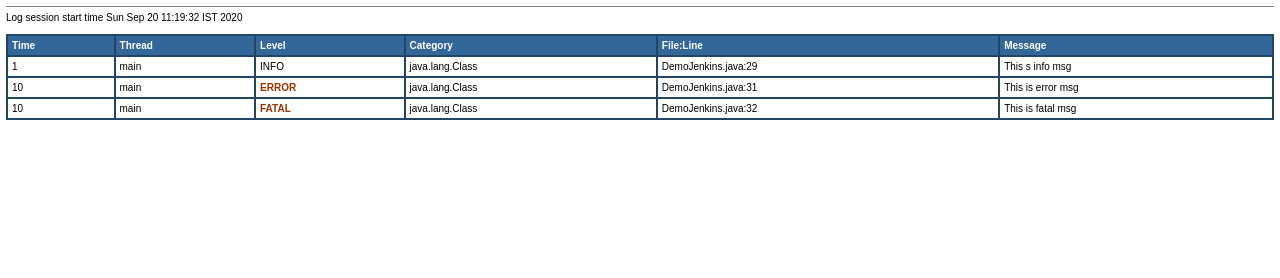
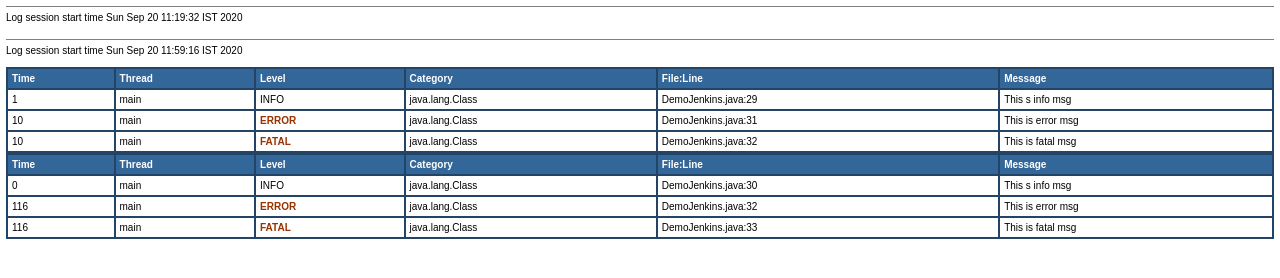
Before and after one commit to impachhi/DemoLog4j, a plain HTML site: page DemoLog4j/log/application.html in a window 1280 px wide. Drawn offline with Linux system fonts and the light colour scheme.

Commit message:
Demo log4j

```diff
--- a/DemoLog4j/log/application.html
+++ b/DemoLog4j/log/application.html
@@ -49,3 +49,54 @@ Log session start time Sun Sep 20 11:19:32 IST 2020<br>
 <td>DemoJenkins.java:32</td>
 <td title="Message">This is fatal msg</td>
 </tr>
+<!DOCTYPE HTML PUBLIC "-//W3C//DTD HTML 4.01 Transitional//EN" "http://www.w3.org/TR/html4/loose.dtd">
+<html>
+<head>
+<title>Application log</title>
+<style type="text/css">
+<!--
+body, table {font-family: arial,sans-serif; font-size: x-small;}
+th {background: #336699; color: #FFFFFF; text-align: left;}
+-->
+</style>
+</head>
+<body bgcolor="#FFFFFF" topmargin="6" leftmargin="6">
+<hr size="1" noshade>
+Log session start time Sun Sep 20 11:59:16 IST 2020<br>
+<br>
+<table cellspacing="0" cellpadding="4" border="1" bordercolor="#224466" width="100%">
+<tr>
+<th>Time</th>
+<th>Thread</th>
+<th>Level</th>
+<th>Category</th>
+<th>File:Line</th>
+<th>Message</th>
+</tr>
+
+<tr>
+<td>0</td>
+<td title="main thread">main</td>
+<td title="Level">INFO</td>
+<td title="java.lang.Class category">java.lang.Class</td>
+<td>DemoJenkins.java:30</td>
+<td title="Message">This s info msg</td>
+</tr>
+
+<tr>
+<td>116</td>
+<td title="main thread">main</td>
+<td title="Level"><font color="#993300"><strong>ERROR</strong></font></td>
+<td title="java.lang.Class category">java.lang.Class</td>
+<td>DemoJenkins.java:32</td>
+<td title="Message">This is error msg</td>
+</tr>
+
+<tr>
+<td>116</td>
+<td title="main thread">main</td>
+<td title="Level"><font color="#993300"><strong>FATAL</strong></font></td>
+<td title="java.lang.Class category">java.lang.Class</td>
+<td>DemoJenkins.java:33</td>
+<td title="Message">This is fatal msg</td>
+</tr>
```
Also changed, not shown: 3 other files.
